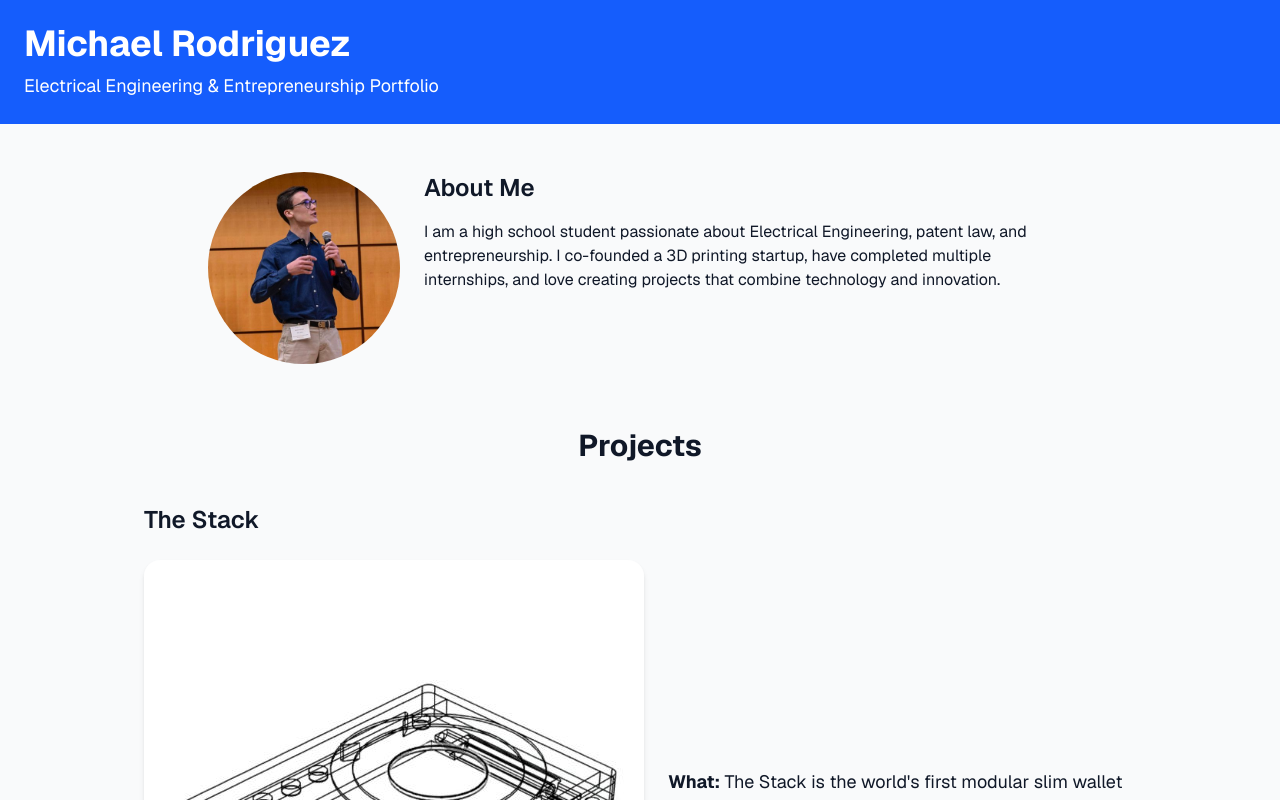
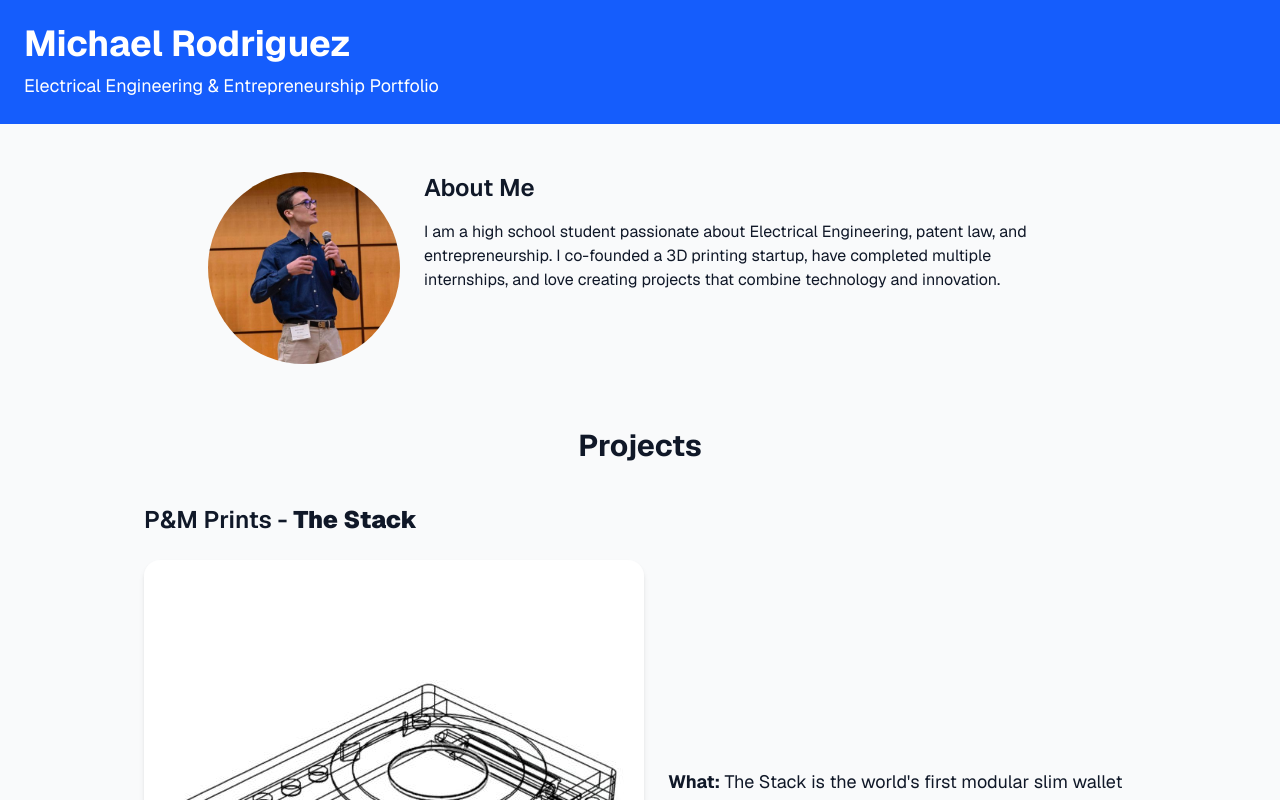
Before and after one commit to michaeljrodriguezclass26/michael-portfolio, a Next.js app: page / in a window 1280 px wide. Shown: the top 800 px of the page. Built offline with nearby package versions, Linux system fonts and the light colour scheme.

Commit message:
Bolded project title 'The Stack' in Projects section

```diff
--- a/app/page.tsx
+++ b/app/page.tsx
@@ -36,7 +36,9 @@ export default function Home() {
 
       {/* Project 1: The Stack */}
       <div className="mb-16">
-        <h3 className="text-2xl font-semibold mb-6">The Stack</h3>
+        <h3 className="text-2xl font-semibold mb-6">
+          P&M Prints - <strong>The Stack</strong>
+        </h3>
 
         {/* Image 1 + Text */}
         <div className="flex flex-col md:flex-row items-center mb-8">
```
